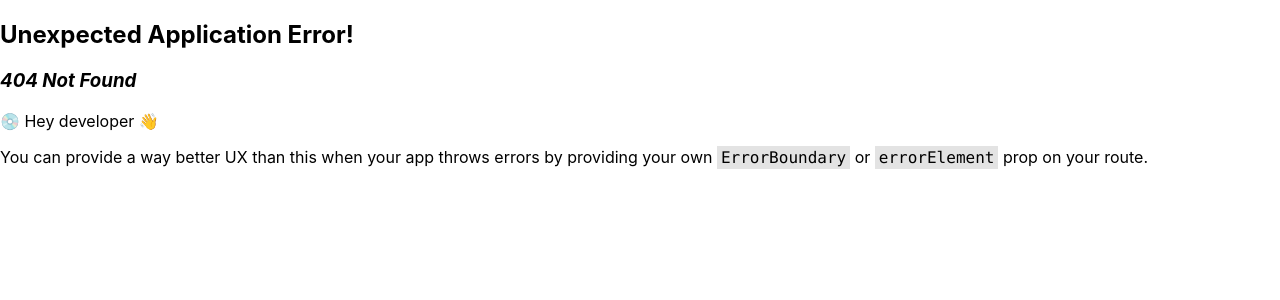
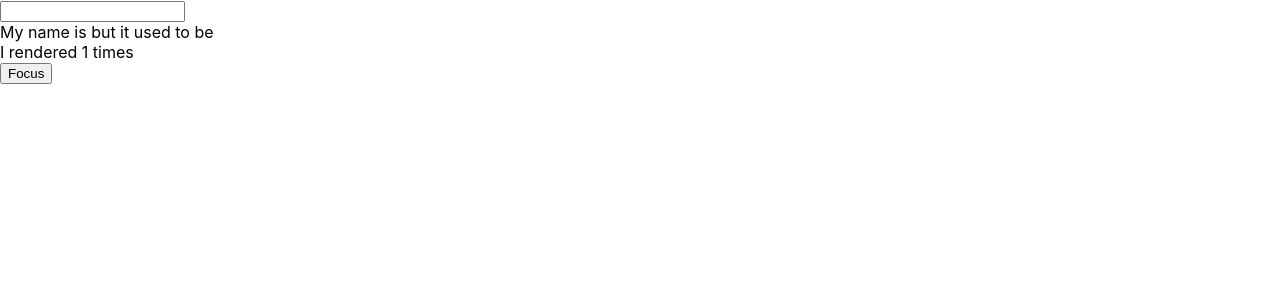
Before and after one commit to adam-ja/react-hooks-explained, a React (Create React App) app: page /use-ref-example in a window 1280 px wide. Before the commit this address had no page. Shown: the top 300 px of the page. Built offline with nearby package versions, Linux system fonts and the light colour scheme.

Commit message:
feat: Complete useRef tutorial
https://www.youtube.com/watch?v=t2ypzz6gJm0&list=PLZlA0Gpn_vH8EtggFGERCwMY5u5hOjf-h&ab_channel=WebDevSimplified

```diff
--- a/src/App.jsx
+++ b/src/App.jsx
@@ -12,6 +12,9 @@ function App() {
             <li>
                 <Link to="/use-memo-example">useMemo Example</Link>
             </li>
+            <li>
+                <Link to="/use-ref-example">useRef Example</Link>
+            </li>
         </ul>
     );
 }
--- /dev/null
+++ b/src/UseRefExample.jsx
@@ -0,0 +1,56 @@
+import { useEffect, useRef, useState } from "react";
+
+export default function UseRefExample() {
+    const [name, setName] = useState('');
+
+    /*
+     * useRef is similar to useState, in that it allows us to store a value that is persisted between renders. The
+     * difference is it does not cause a rerender when the value changes. So, when the useEffect below is called on
+     * every render (because it has no dependencies), the value of renderCount will be incremented and its new value
+     * will be shown in the UI, but the component will not rerender. If we had used state instead for the renderCount,
+     * we would end up stuck in an infinite loop as each render would cause the state to change, which would cause a
+     * re-render, and so on.
+     */
+    const renderCount = useRef(1);
+
+    useEffect(() => {
+        renderCount.current = renderCount.current + 1;
+    });
+
+    /*
+     * The useRef hook can also be used to store a reference to a DOM element (in conjunction with the ref attribute
+     * used in the input element below). This allows us to manipulate the DOM without having to use JS selectors all
+     * over the place.
+     * However, we should not use refs to manipulate the actual values of elements - that is what state is for. For
+     * example, don't do this:
+     * `inputRef.current.value = 'some value'`
+     * Instead, do this:
+     * `setName('some value')`
+     */
+    const inputRef = useRef();
+
+    function focus() {
+        inputRef.current.focus();
+    };
+
+    /*
+     * Finally, we can use refs to store the previous value of a state variable, which is otherwise lost when the state
+     * is updated. That way, we can do things like display the previous value on the screen. We could use another state
+     * for this, but then we would be re-rendering the component twice (once for the `name` change and again for the
+     * `prevName` change).
+     */
+    const prevName = useRef('');
+
+    useEffect(() => {
+        prevName.current = name;
+    }, [name]);
+
+    return (
+        <>
+            <input ref={inputRef} value={name} onChange={e => setName(e.target.value)} />
+            <div>My name is {name} but it used to be {prevName.current}</div>
+            <div>I rendered {renderCount.current} times</div>
+            <button onClick={focus}>Focus</button>
+        </>
+    );
+};
--- a/src/index.js
+++ b/src/index.js
@@ -5,6 +5,7 @@ import App from './App';
 import UseStateExample from './UseStateExample';
 import UseEffectExample from './UseEffectExample';
 import UseMemoExample from './UseMemoExample';
+import UseRefExample from './UseRefExample';
 import reportWebVitals from './reportWebVitals';
 import { RouterProvider, createBrowserRouter } from 'react-router-dom';
 
@@ -15,6 +16,7 @@ const router = createBrowserRouter([
     { path: '/use-state-example', element: <UseStateExample /> },
     { path: '/use-effect-example', element: <UseEffectExample /> },
     { path: '/use-memo-example', element: <UseMemoExample /> },
+    { path: '/use-ref-example', element: <UseRefExample /> },
 ]);
 
 root.render(
```
